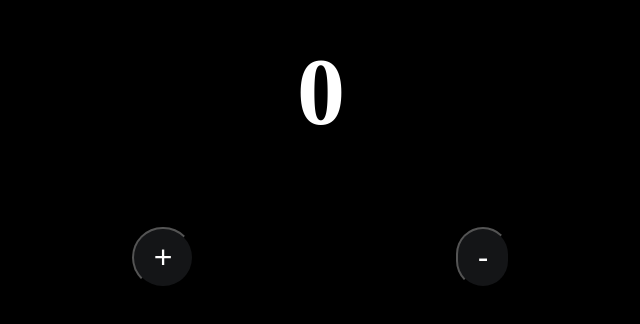
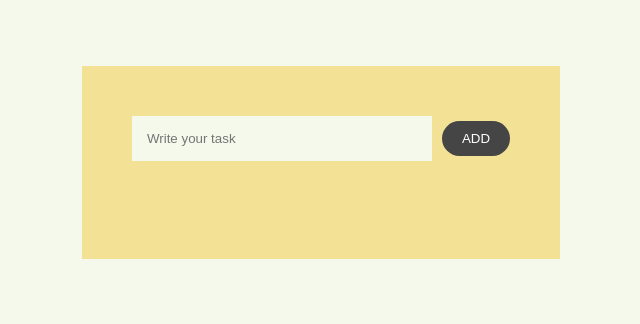
Before and after one commit to ka1sser/project-demos, a React (Vite) app: page / in a window 1280 px wide. Shown: the part 238-562 px from the top of the page, without its empty margins (319-959 px from the left). Built offline with nearby package versions, Linux system fonts and the light colour scheme.

Commit message:
Simple Todo app

```diff
--- a/src/App.jsx
+++ b/src/App.jsx
@@ -1,10 +1,10 @@
 import React from 'react'
-import Counter from './components/Counter'
+import Todo from './components/Todo'
 
 const App = () => {
   return (
     <div>
-      <Counter/>
+      <Todo/>
     </div>
   )
 }
--- /dev/null
+++ b/src/components/Todo.jsx
@@ -0,0 +1,43 @@
+import { useState } from 'react';
+import "../style.css"
+
+const Todo = () => {
+    const [todos, setTodos] = useState([])
+    const [input, setInput] = useState("")
+
+    const handleInput = e => {
+        setInput(e.target.value)
+    }
+
+    const handleAddTask = () => {
+        setTodos( (todos) => {
+            return todos.concat({
+                text: input,
+                id: Math.floor(Math.random() * 10),
+            });
+        });
+
+        setInput("");
+    };
+
+    const removeTodo = id => setTodos(todos => todos.filter(t => t.id !== id));
+
+    return(
+        <div className='container'>
+            <input type='text' placeholder='Write your task' value={input} onChange={handleInput}/>
+            <button onClick={handleAddTask}>ADD</button>
+
+            <ul className='todos-list'>
+                {todos.map(({text,id}) => (
+                    <li className='todo' key={id}>
+                        <span>{text}</span>
+                        <button className='close' onClick={()=>removeTodo(id)}>X</button>
+                    </li>
+                ))}
+            </ul>
+
+        </div>
+    )
+}
+
+export default Todo;
--- a/src/style.css
+++ b/src/style.css
@@ -4,33 +4,55 @@
   box-sizing: border-box;
 }
 
-body{
-    background: #000;
+body {
+  background: #f5f9eb;
   height: 100vh;
   display: flex;
-    flex-direction: column;
   justify-content: center;
   align-items: center;
-    text-align: center;
-    color: #fff;
 }
 
-.container .number{
-    font-size: 6rem;
+.container {
+  background: #f3e296;
+  padding: 50px;
 }
 
-.btns-container {
-    width: 40rem;
-    display: flex;
-    justify-content: space-around;
-    margin-top: 5rem;
+input {
+  padding: 15px;
+  border: none;
+  outline: none;
+  background: #f5f9eb;
+  width: 300px;
+  margin-right: 10px;
 }
 
-.increment {
+button {
+  border-radius: 100px;
+  background: #454545;
+  padding: 5px;
+  outline: none;
+  border: none;
+  color: #fff;
   padding: 10px 20px;
-    border-radius: 100px;
-    font-size: 2rem;
-    background: #141517;
-    color: #fff;
   cursor: pointer;
 }
+
+.todos-list {
+  margin-top: 3rem;
+}
+
+.todo {
+  list-style: none;
+  display: flex;
+  justify-content: space-between;
+  align-items: center;
+  background: #f5f9eb;
+  padding: 7px 20px;
+  margin: 10px;
+  font-family: sans-serif;
+}
+
+.close {
+  padding: 5px 10px;
+  cursor: pointer;
+}
```
Lines whose indentation alone changed are shown as unchanged.
